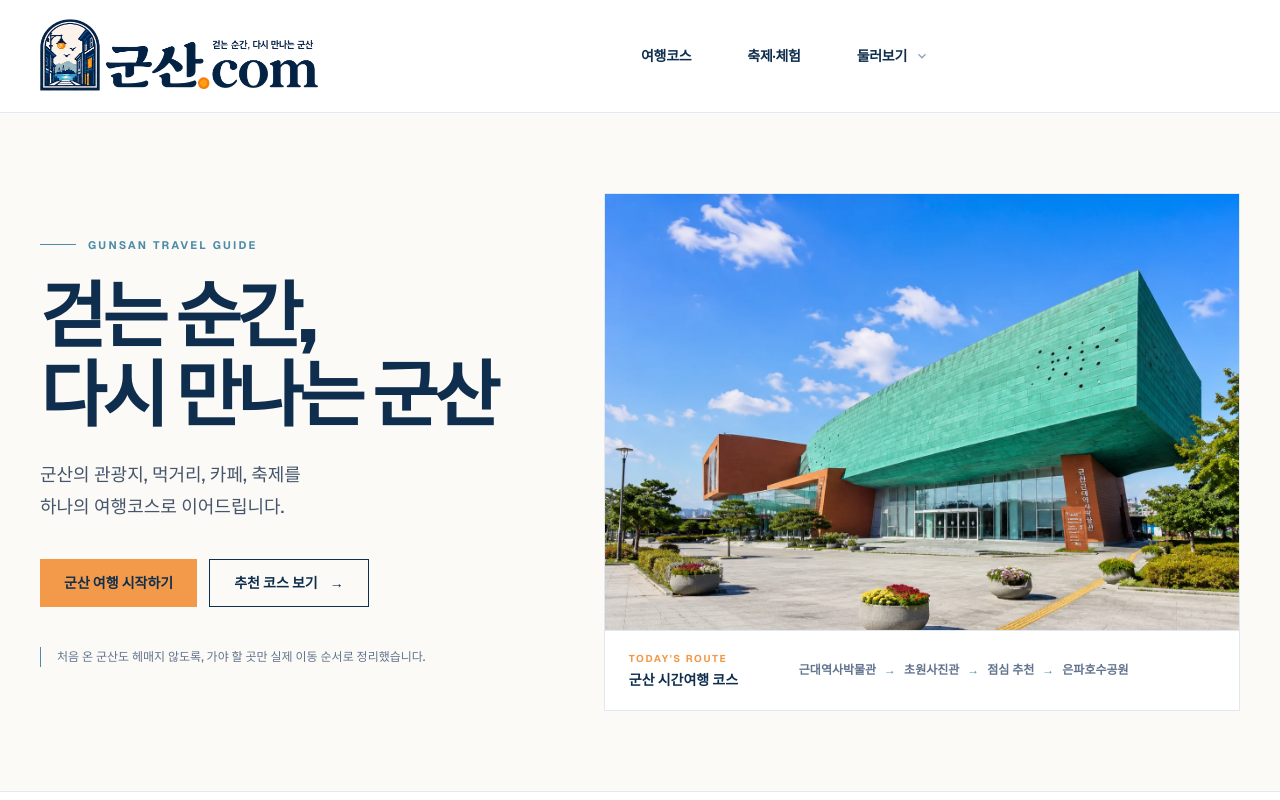
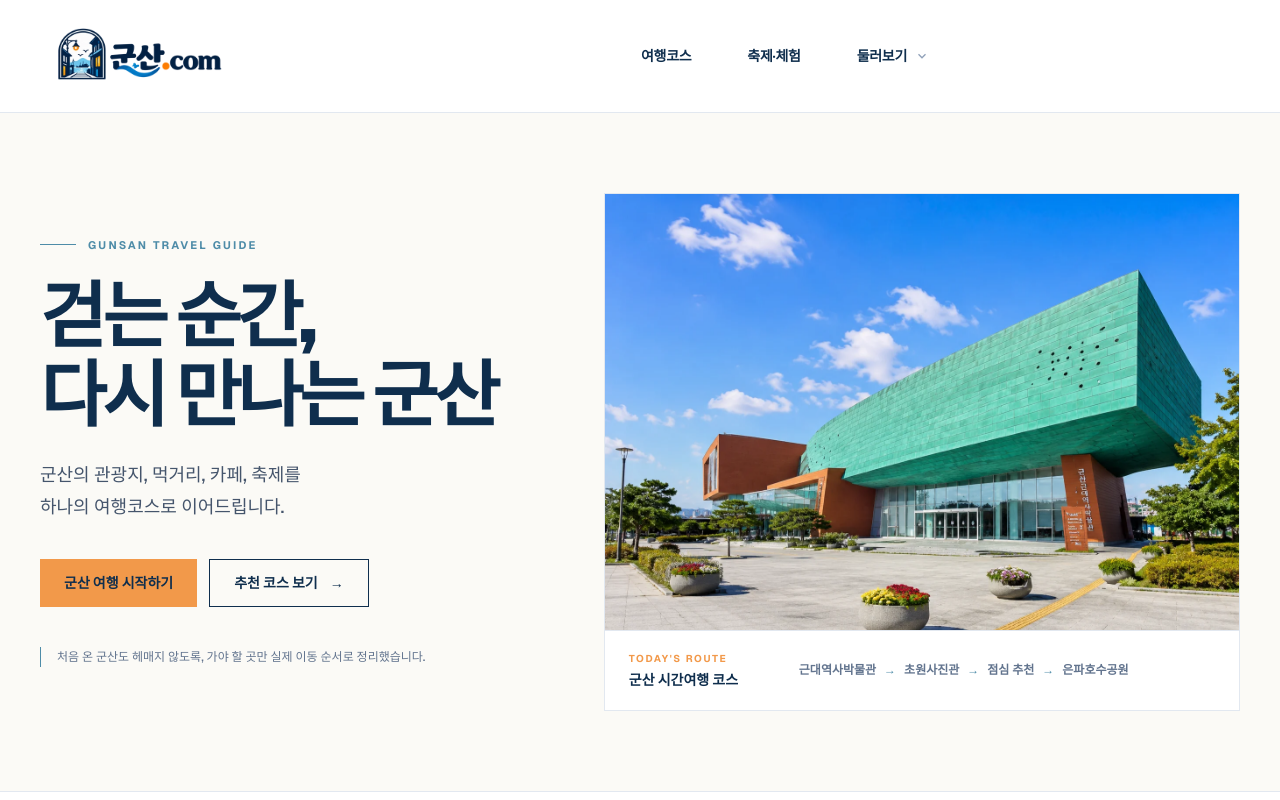
Before and after one commit to Aprasaks/gunsan-com, a Next.js app: page / in a window 1280 px wide. Shown: the top 800 px of the page. Built offline with nearby package versions, Linux system fonts and the light colour scheme; a web font is replaced by a local one.

Commit message:
메인 헤더에 군산.com 확정 로고 v1 적용

```diff
--- a/components/brand/BrandLogo.tsx
+++ b/components/brand/BrandLogo.tsx
@@ -1,4 +1,3 @@
-import Image from "next/image";
 import Link from "next/link";
 
 type BrandLogoProps = {
@@ -11,22 +10,18 @@ export default function BrandLogo({ inverse = false, compact = false }: BrandLog
     <Link
       href="/"
       className={[
-        "relative block shrink-0 overflow-hidden",
-        compact ? "aspect-square w-14" : "aspect-[3.8] w-[215px] sm:w-[240px] lg:w-[280px]",
+        "inline-flex shrink-0 items-center",
+        compact ? "w-14" : "w-[168px] sm:w-[182px] lg:w-[195px]",
       ].join(" ")}
       aria-label="군산.com 홈"
     >
-      <Image
-        src="/images/gunsan-logo-header-v2.webp"
-        alt=""
-        width={1672}
-        height={941}
-        sizes={compact ? "56px" : "(max-width: 640px) 215px, (max-width: 1024px) 240px, 280px"}
-        style={compact
-          ? { left: "-102%", top: "-119%", width: "590%" }
-          : { left: "-26%", top: "-115%", width: "150%" }}
+      <img
+        src="/brand/gunsan-logo-primary-v1.svg"
+        alt="군산.com"
+        width="512"
+        height="162"
         className={[
-          "absolute h-auto max-w-none",
+          "block h-auto w-full",
           inverse ? "brightness-0 invert" : "",
         ].join(" ")}
       />
```
